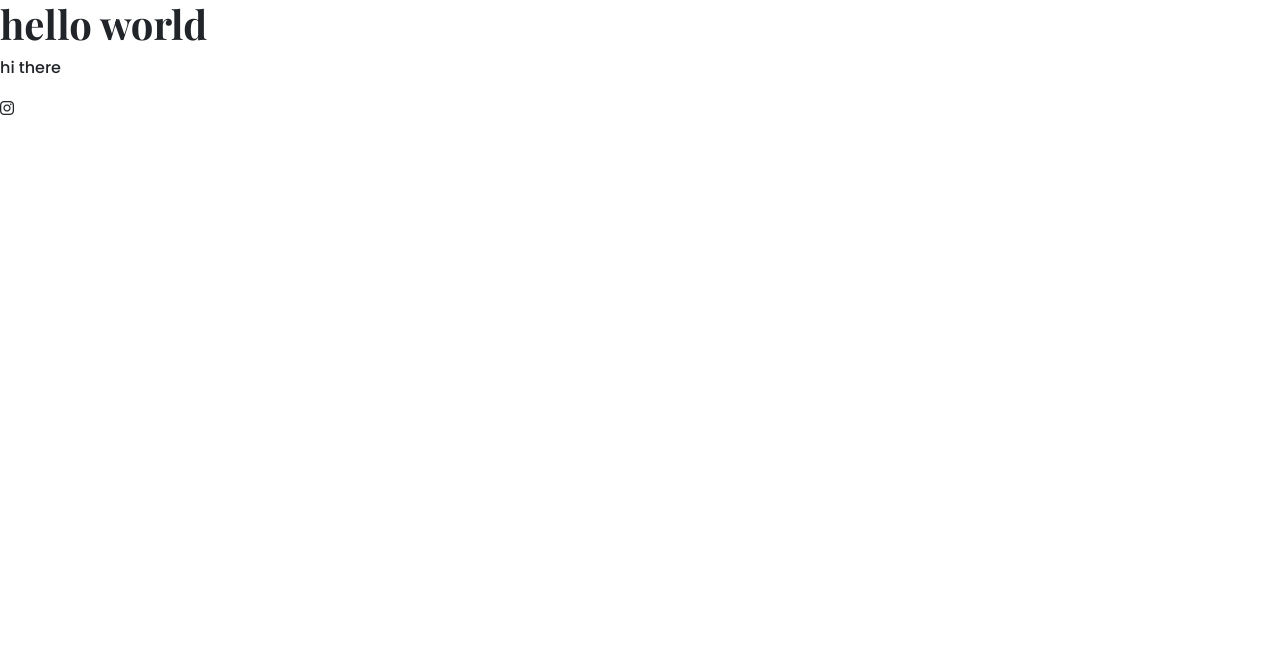
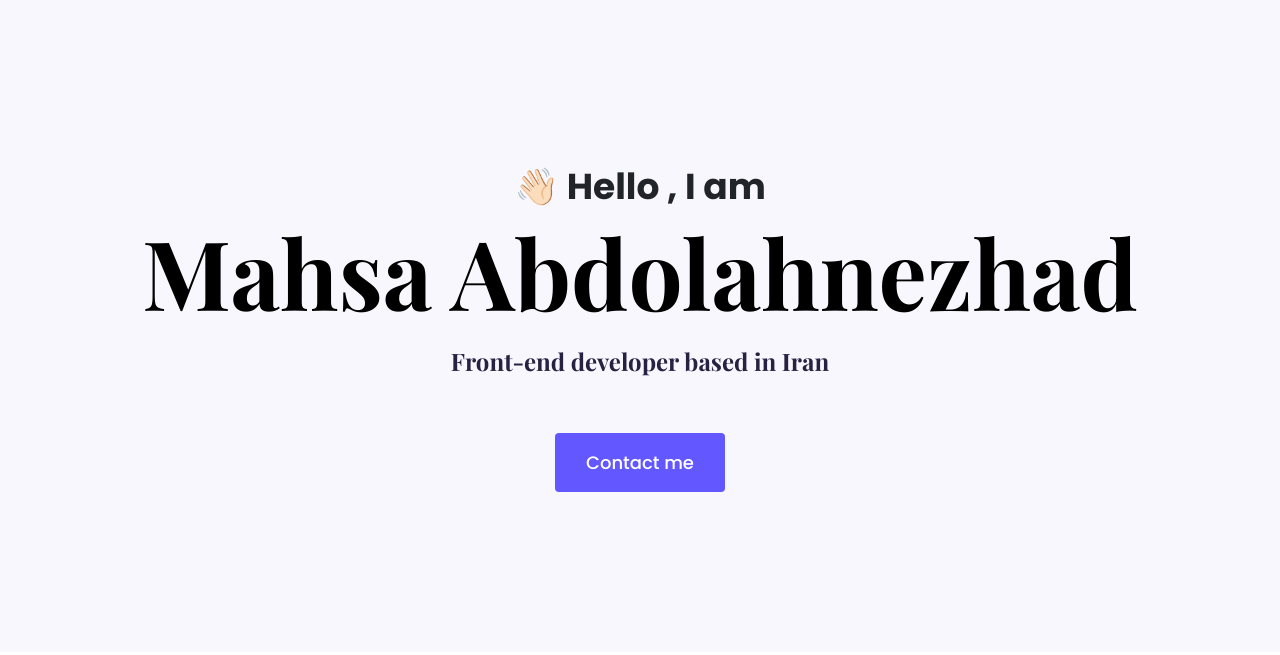
Before and after one commit to mahsaabdolahnezhad/porfolio-project, a plain HTML site: page index.html in a window 1280 px wide. Drawn offline with nearby package versions, Linux system fonts and the light colour scheme.

Commit message:
made hero in homepage

```diff
--- a/index.html
+++ b/index.html
@@ -6,18 +6,26 @@
     <title>Document</title>
 
     <link href="https://cdn.jsdelivr.net/npm/bootstrap@5.3.3/dist/css/bootstrap.min.css" rel="stylesheet" integrity="sha384-QWTKZyjpPEjISv5WaRU9OFeRpok6YctnYmDr5pNlyT2bRjXh0JMhjY6hW+ALEwIH" crossorigin="anonymous">
+
     <script src="https://cdn.jsdelivr.net/npm/bootstrap@5.3.3/dist/js/bootstrap.bundle.min.js" integrity="sha384-YvpcrYf0tY3lHB60NNkmXc5s9fDVZLESaAA55NDzOxhy9GkcIdslK1eN7N6jIeHz" crossorigin="anonymous"></script>
     <link rel="preconnect" href="https://fonts.googleapis.com">
+
 <link rel="preconnect" href="https://fonts.gstatic.com" crossorigin>
+
 <link href="https://fonts.googleapis.com/css2?family=Playfair+Display:wght@700&family=Poppins:wght@500;700&display=swap" rel="stylesheet">
+
     <link rel="stylesheet" href="styles/porfolio.css">
+
     <script src="https://kit.fontawesome.com/95a710dd2d.js" crossorigin="anonymous"></script>
 </head>
 <body>
-    <h1>hello world</h1>
-    <p>
-        hi there
-    </p>
-    <i class="fa-brands fa-instagram"></i>
+<div class="hero">
+  <p> 👋🏻 Hello , I am</p>
+ <h1>Mahsa Abdolahnezhad</h1>
+ <h2 class="mb-5">Front-end developer based in Iran</h2>
+ <div> <a href="#" class="btn btn-branding">Contact me</a></div>
+
+</div>
+
 </body>
 </html>
--- a/styles/porfolio.css
+++ b/styles/porfolio.css
@@ -1,29 +1,50 @@
-.poppins-medium {
-  font-family: "Poppins", sans-serif;
-  font-weight: 500;
-  font-style: normal;
+:root{
+  --branding-color:#6358FF;
+  --secondary-color:#f9f7fe;
+  --heading-font-family: "Playfair Display", serif;
+  --default-font-family:"Poppins", sans-serif;
 }
-
-.poppins-bold {
-  font-family: "Poppins", sans-serif;
+body{
+    font-family: var(--default-font-family);
+}
+h1,h2,h3,h4,h5,h6{
+  font-family: var(--heading-font-family);
+  font-optical-sizing: auto;
   font-weight: 700;
   font-style: normal;
 }
 
-.playfair-display{
-  font-family: "Playfair Display", serif;
-  font-optical-sizing: auto;
-  font-weight: 700;
-  font-style: normal;
-}
 h1{
-    font-family: "Playfair Display", serif;
-  font-optical-sizing: auto;
+  font-size: 96px;
   font-weight: bold;
-  font-style: normal;
+  color:black;
 }
 p{
-      font-family: "Poppins", sans-serif;
-  font-weight: normal;
-  font-style: normal;
+  font-weight:normal;
 }
+.hero{
+  background-color: var(--secondary-color);
+  text-align:center;
+  padding: 160px 20px;
+}
+.hero p{
+    font-family: "Poppins", sans-serif;
+    font-size: 36px;
+    font-weight:bold;
+    margin:0;
+}
+.hero h2{
+  font-family: var(--heading-font-family);
+  font-weight:normal;
+  font-size:24px;
+  line-height: 2;
+  color:#272142;
+}
+.btn-branding{
+  background-color: var(--branding-color);
+  border-radius: 4px;
+  color:white;
+  font-size:18px;
+  line-height:27px;
+  padding: 15px 30px;
+}
```
